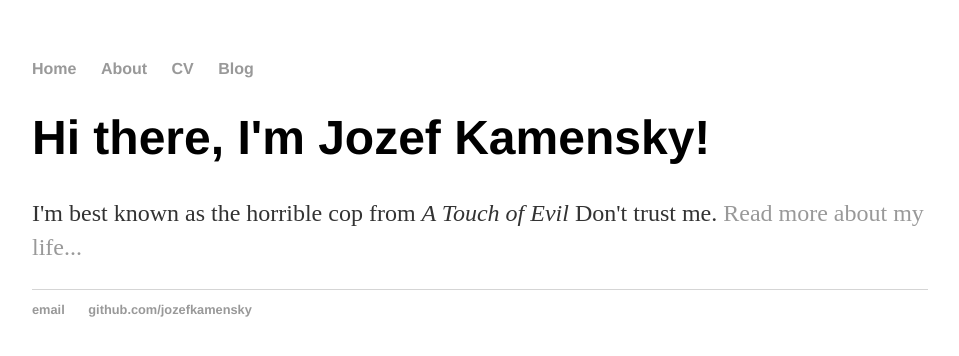
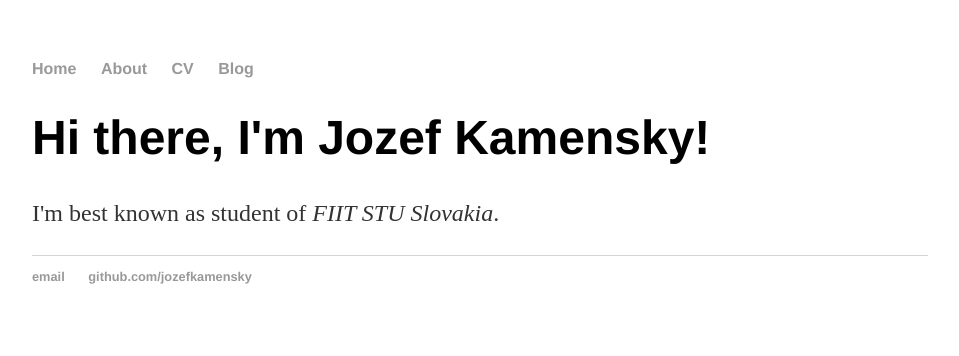
Before and after one commit to JozefKamensky/jozefkamensky.github.io, a Jekyll site: the page built from index.html, in a window 1280 px wide. Shown: the top 356 px of the page, without its empty margins (160-1119 px from the left). Built offline with Jekyll 4.4.1, drawn with Linux system fonts in a browser that asks for light colours.

Commit message:
Update index.html

```diff
--- a/index.html
+++ b/index.html
@@ -4,5 +4,5 @@ title: Jozef Kamensky, FIIT student
 ---
 <div class="blurb">
 	<h1>Hi there, I'm Jozef Kamensky!</h1>
-	<p>I'm best known as the horrible cop from <em>A Touch of Evil</em> Don't trust me. <a href="/about">Read more about my life...</a></p>
+	<p>I'm best known as student of <em>FIIT STU Slovakia</em>.</p>
 </div><!-- /.blurb -->
```
